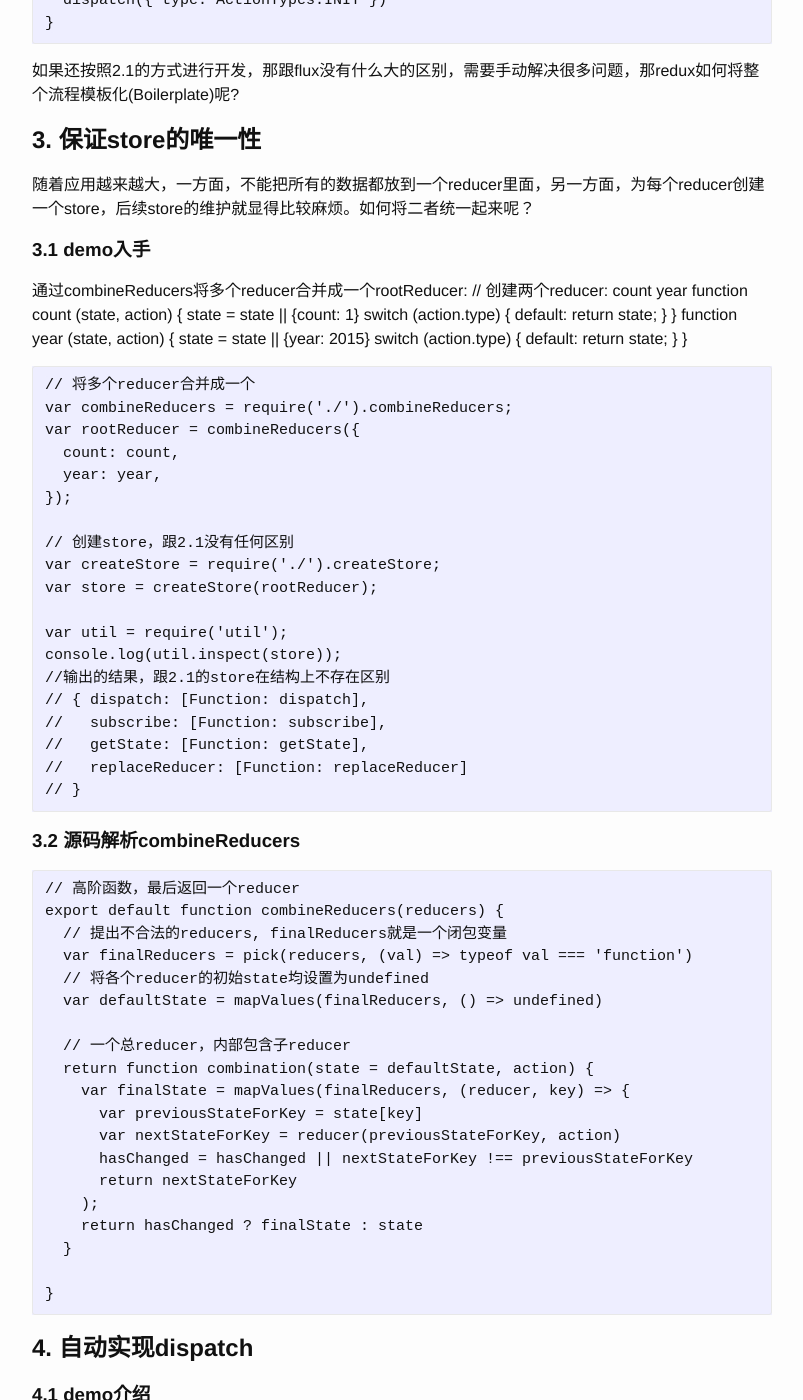
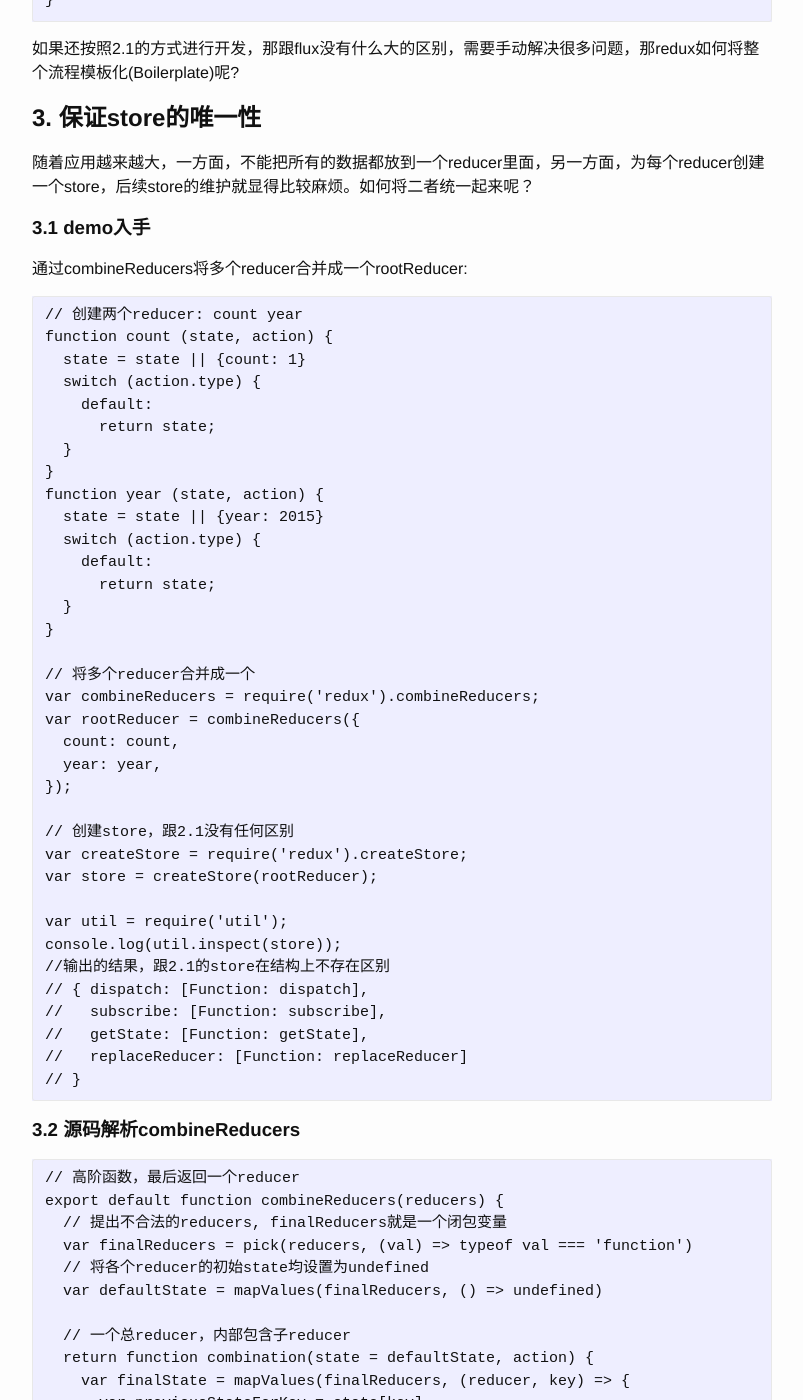
Before and after one commit to zhenhua-lee/zhenhua-lee.github.io, a Jekyll site: the page built from _posts/2016-01-01-redux.md, in a window 1280 px wide and 1400 px high, scrolled down 2981 px. Shown: the whole window, without its empty margins (238-1041 px from the left). Built offline with Jekyll 4.4.1, drawn with Linux system fonts in a browser that asks for light colours.

Commit message:
修改redux

```diff
--- a/_posts/2016-01-01-redux.md
+++ b/_posts/2016-01-01-redux.md
@@ -102,12 +102,11 @@
 	    var isSubscribed = true
 
 	    return function unsubscribe() {
-	    if (!isSubscribed) {
-		   return
-	    }
-
-	    isSubscribed = false
-	    var index = listeners.indexOf(listener)
+	      if (!isSubscribed) {
+		     return
+	      }
+	      isSubscribed = false
+	      var index = listeners.indexOf(listener)
 	      listeners.splice(index, 1)
 	    }
 	  }
@@ -141,6 +140,7 @@
 ### 3.1 demo入手
 
 通过combineReducers将多个reducer合并成一个rootReducer:
+
 	// 创建两个reducer: count year
 	function count (state, action) {
 	  state = state || {count: 1}
@@ -158,14 +158,14 @@
 	}
 
 	// 将多个reducer合并成一个
-	var combineReducers = require('./').combineReducers;
+	var combineReducers = require('redux').combineReducers;
 	var rootReducer = combineReducers({
 	  count: count,
 	  year: year,
 	});
 
 	// 创建store，跟2.1没有任何区别
-	var createStore = require('./').createStore;
+	var createStore = require('redux').createStore;
 	var store = createStore(rootReducer);
 
 	var util = require('util');
```
Also changed, not shown: _drafts/graph-node.md (added, +13 -0 lines), img/node-core/module.png (added), img/node-core/node-start.png (added), 1 other file.
